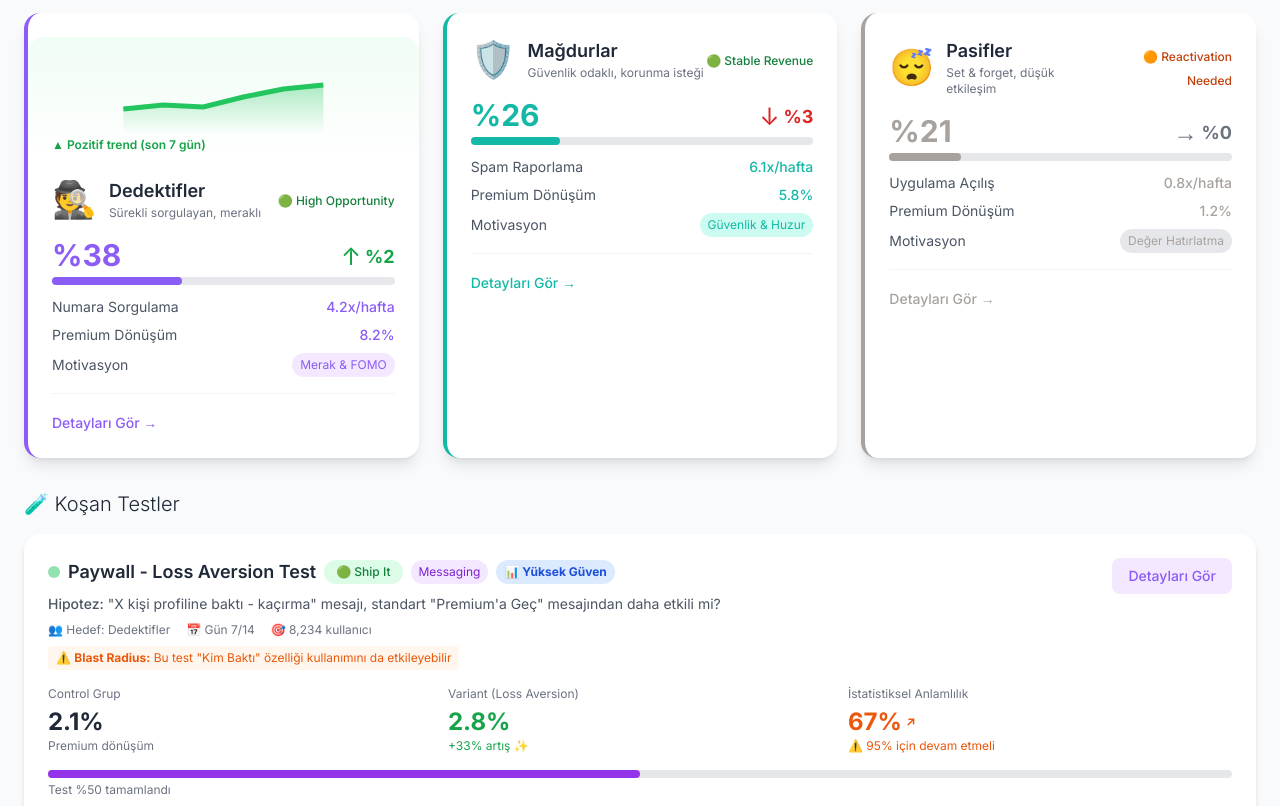
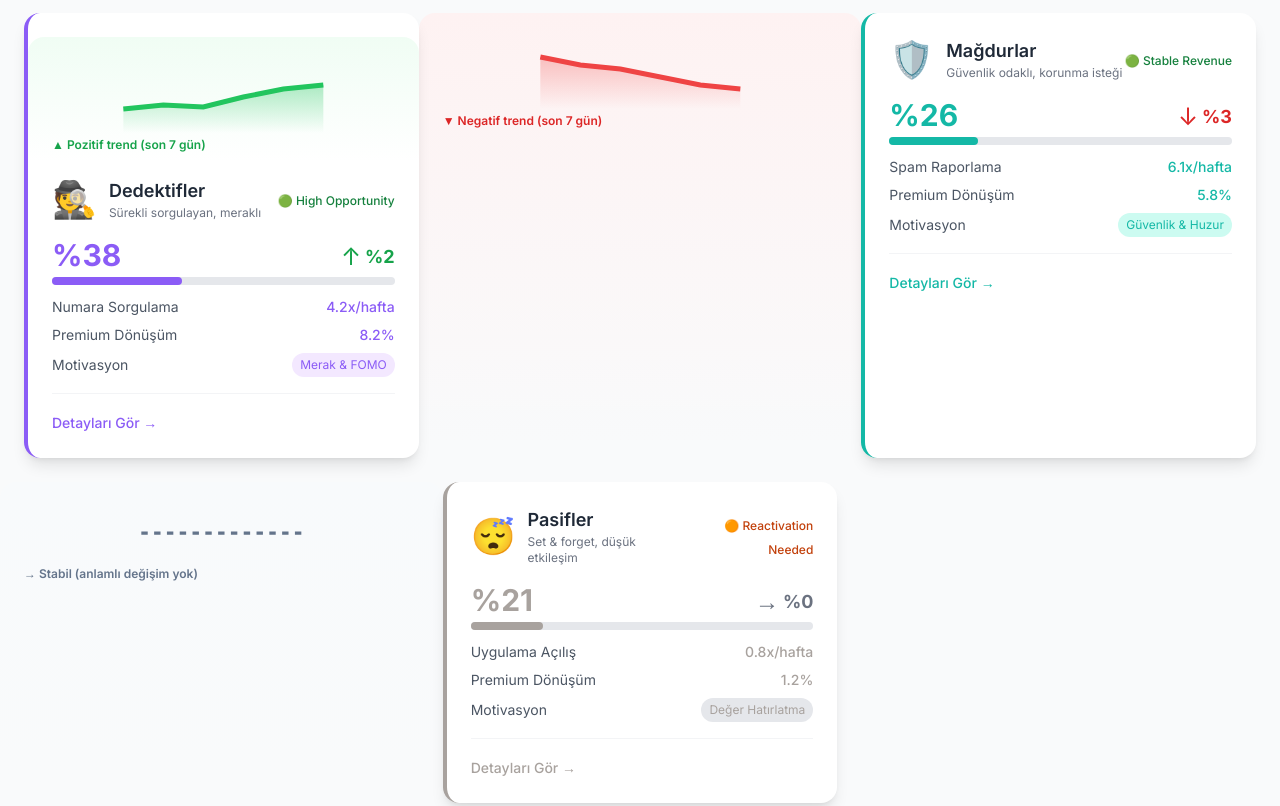
Before and after one commit to Melis-Sutci/behavioural-hub, a plain HTML site: page index.html in a window 1280 px wide. Shown: the part 427-1233 px from the top of the page. Drawn offline with nearby package versions, Linux system fonts and the light colour scheme.

Commit message:
Update index.html

```diff
--- a/index.html
+++ b/index.html
@@ -308,6 +308,36 @@
                 </div>
 
                 <!-- Mağdurlar -->
+                <!-- MAĞDURLAR - MOMENTUM GRAFİĞİ -->
+<div class="-mx-6 px-6 pt-4 pb-2 bg-gradient-to-b from-red-50 to-transparent rounded-t-2xl mb-4">
+    <svg viewBox="0 0 100 40" class="w-full h-20">
+        <defs>
+            <linearGradient id="victimTrendFill" x1="0" y1="0" x2="0" y2="1">
+                <stop offset="0%" stop-color="#ef4444" stop-opacity="0.3"/>
+                <stop offset="100%" stop-color="#ef4444" stop-opacity="0"/>
+            </linearGradient>
+        </defs>
+
+        <!-- Alan -->
+        <path
+            d="M0,14 L20,18 L40,20 L60,24 L80,28 L100,30 L100,40 L0,40 Z"
+            fill="url(#victimTrendFill)"
+        />
+
+        <!-- Çizgi -->
+        <polyline
+            points="0,14 20,18 40,20 60,24 80,28 100,30"
+            fill="none"
+            stroke="#ef4444"
+            stroke-width="2.5"
+        />
+    </svg>
+
+    <div class="text-xs text-red-600 font-semibold mt-1">
+        ▼ Negatif trend (son 7 gün)
+    </div>
+</div>
+
                 <div class="bg-white rounded-2xl p-6 shadow-lg card-hover border-l-4 border-victim cursor-pointer tooltip relative">
                     <!-- Tooltip -->
                     <div class="tooltip-content">
@@ -371,6 +401,23 @@
                 </div>
 
                 <!-- Pasifler -->
+                <!-- PASİFLER - MOMENTUM GRAFİĞİ -->
+<div class="-mx-6 px-6 pt-4 pb-2 bg-gradient-to-b from-slate-50 to-transparent rounded-t-2xl mb-4">
+    <svg viewBox="0 0 100 40" class="w-full h-16">
+        <polyline
+            points="0,22 100,22"
+            fill="none"
+            stroke="#64748b"
+            stroke-width="2"
+            stroke-dasharray="4 4"
+        />
+    </svg>
+
+    <div class="text-xs text-slate-500 font-semibold mt-1">
+        → Stabil (anlamlı değişim yok)
+    </div>
+</div>
+
                 <div class="bg-white rounded-2xl p-6 shadow-lg card-hover border-l-4 border-passive cursor-pointer tooltip relative">
                     <!-- Tooltip -->
                     <div class="tooltip-content">
```
